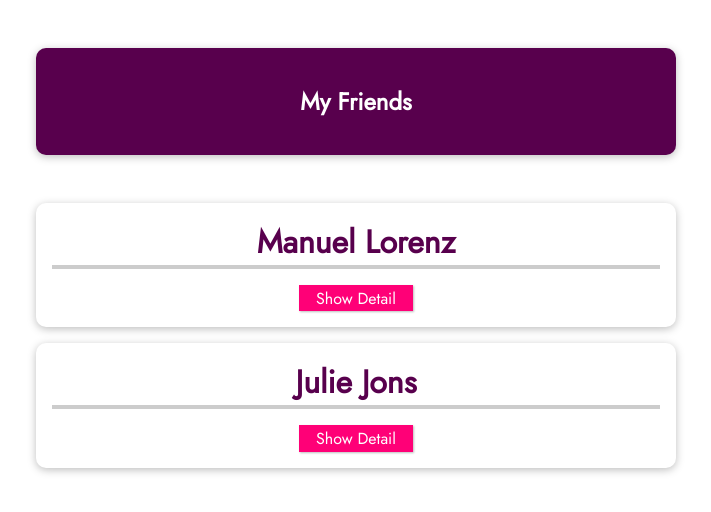
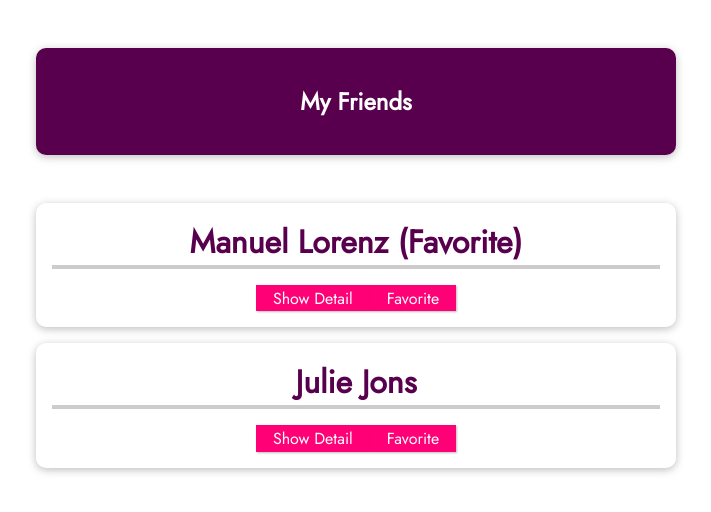
Before and after one commit to EvgenIvanov/vue-cli-01-a-new-vue-project, a Vue app: page / in a window 1280 px wide. Shown: the top 512 px of the page, without its empty margins (284-995 px from the left). Built offline with nearby package versions, Linux system fonts and the light colour scheme.

Commit message:
add favorite Button

```diff
--- a/src/App.vue
+++ b/src/App.vue
@@ -6,11 +6,13 @@
         name="Manuel Lorenz"
         phone-number="2222 33333 55"
         email-address="manuel@localhost.com"
+        isFavorite="1"
       ></friend-contact>
       <friend-contact
         name="Julie Jons"
         phone-number="5555 99999 11"
         email-address="jolie@localhost.com"
+        isFavorite="0"
       ></friend-contact>
     </ul>
   </section>
--- a/src/components/FriendContact.vue
+++ b/src/components/FriendContact.vue
@@ -1,9 +1,10 @@
 <template>
   <li>
-    <h2>{{ name }}</h2>
+    <h2>{{ name }} {{ friendIsFavorite === '1' ? '(Favorite)' : '' }}</h2>
     <button @click="toggleDetails">
       {{ detailsAreVisible ? 'Hide' : 'Show' }} Detail
     </button>
+    <button @click="toggleFavorite">Favorite</button>
     <ul v-if="detailsAreVisible">
       <li><strong>Phone:</strong> {{ phoneNumber }}</li>
       <li><strong>Email:</strong> {{ emailAddress }}</li>
@@ -13,10 +14,11 @@
 
 <script>
 export default {
-  props: ['name', 'phoneNumber', 'emailAddress'],
+  props: ['name', 'phoneNumber', 'emailAddress', 'isFavorite'],
   data() {
     return {
       detailsAreVisible: false,
+      friendIsFavorite: this.isFavorite,
       friend: {
         id: 'manuel',
         name: 'Manuel Lorenz',
@@ -28,6 +30,13 @@
   methods: {
     toggleDetails() {
       this.detailsAreVisible = !this.detailsAreVisible;
+    },
+    toggleFavorite() {
+      if (this.friendIsFavorite === '1') {
+        this.friendIsFavorite = '0';
+      } else {
+        this.friendIsFavorite = '1';
+      }
     }
   }
 };
```
